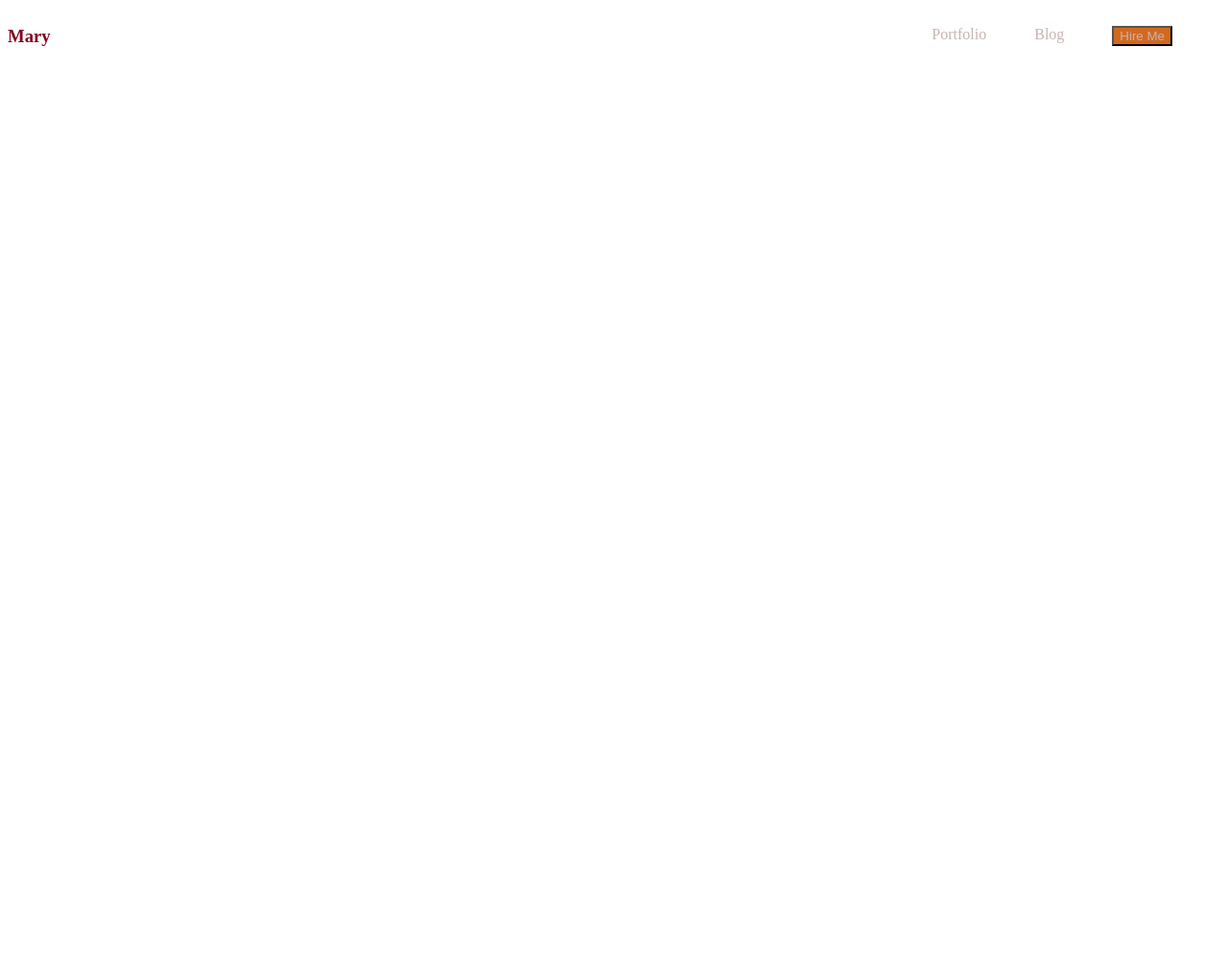
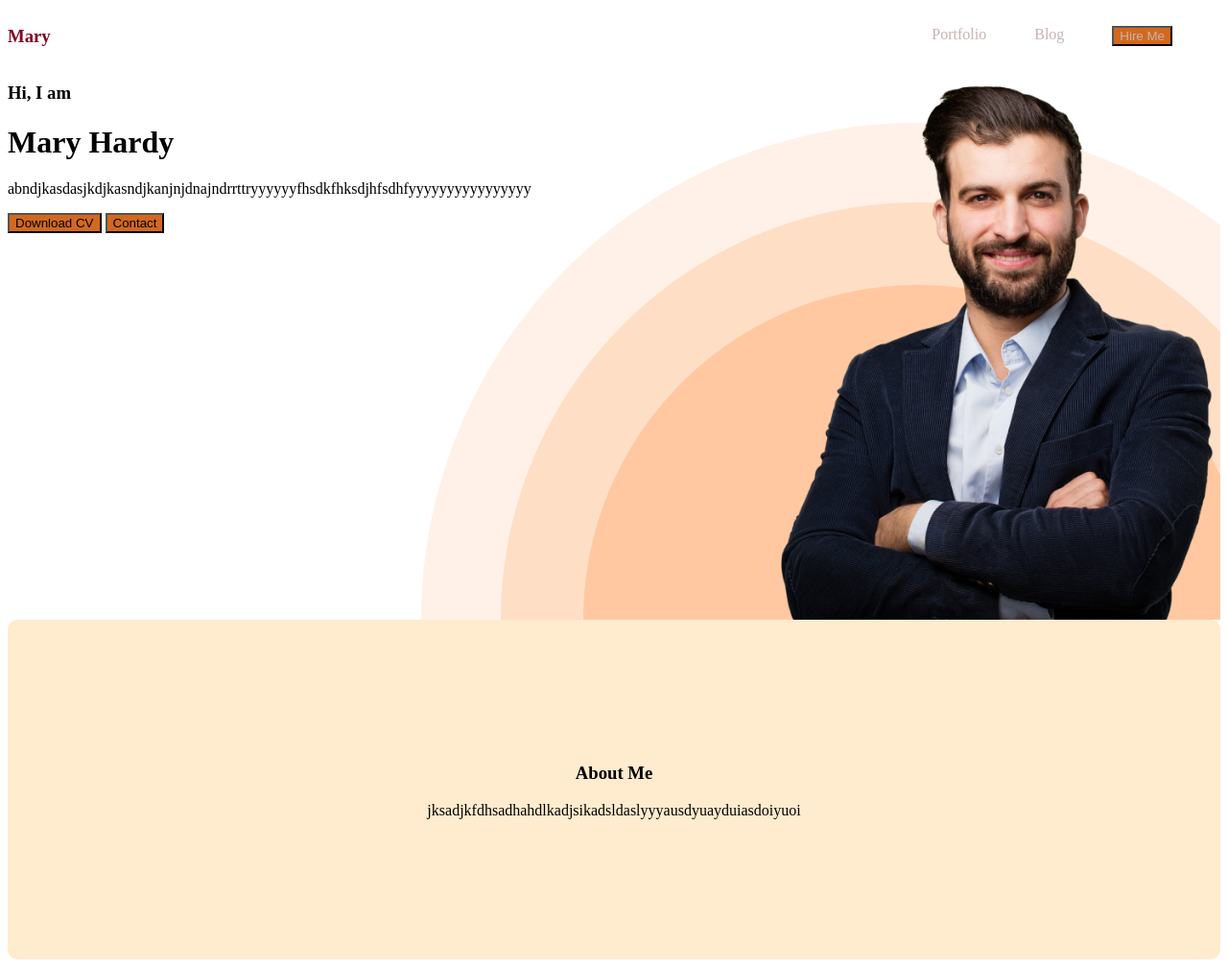
Before and after one commit to jilani98/web-developer-portfolio, a plain HTML site: page index.html in a window 1280 px wide. Shown: the whole page at 96% size. Before the commit the page ends 800 px from the top, so only its background shows below. Drawn offline with Linux system fonts and the light colour scheme.

Commit message:
banner content added

```diff
--- a/index.css
+++ b/index.css
@@ -27,3 +27,36 @@ nav a{
     background-color: chocolate;
 
 }
+
+/* header related style */
+
+.header{
+background-image: url(portfolio-resources-main/images/header_bg.png);
+background-repeat: no-repeat;
+background-position: bottom right;
+}
+
+.banner{
+    display: flex;
+    justify-content: space-between;
+}
+
+.banner .profile-picture{
+    width: 500px;
+    align-items: center;
+}
+
+.banner-content{
+
+}
+
+
+/* main section */
+
+
+.about{
+    padding: 130px;
+    border-radius: 10px;
+    background-color: blanchedalmond;
+    text-align: center;
+}
--- a/index.html
+++ b/index.html
@@ -7,7 +7,7 @@
     <link rel="stylesheet" href="index.css">
 </head>
 <body>
-    <header>
+    <header class="header">
         <nav>
             <h3 class="nav-title">Mary</h3>
             <ul>
@@ -17,11 +17,37 @@
             </ul>
 
         </nav>
+         <div class="banner">
+            <div class="banner-content">
+               <h3 class="banner-greeting"> Hi, I am</h3>
+               <h1 class="banner-title">
+                   Mary Hardy
+               </h1>
+               <p>abndjkasdasjkdjkasndjkanjnjdnajndrrttryyyyyyfhsdkfhksdjhfsdhfyyyyyyyyyyyyyyyy</p>
+
+              <button class="btn-primary">Download CV</button>
+              <button class="btn-primary">Contact</button>
+            </div>
+            <img class="profile-picture" src="portfolio-resources-main/images/hardy.png" alt="">
+
+           </div>
+
 
     </header>
 
 
+
+
+
     <main>
+
+        <section class="about">
+            <h3 class="section-title">About Me</h3>
+            <p class="section-description">
+                jksadjkfdhsadhahdlkadjsikadsldaslyyyausdyuayduiasdoiyuoi
+            </p>
+
+        </section>
 
     </main>
 
```
